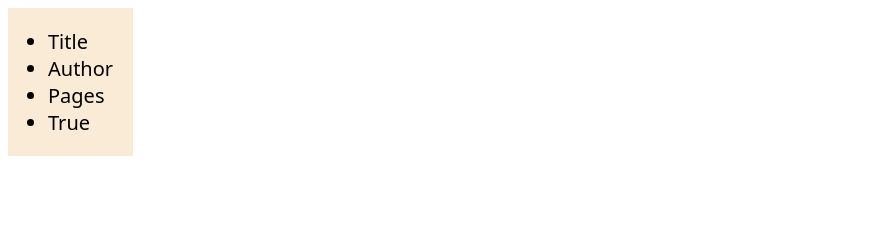
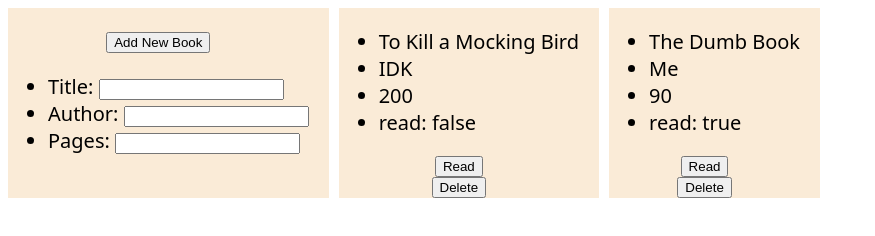
Before and after one commit to dndwiggins/LibraryJS, a plain HTML site: page index.html in a window 1280 px wide. Shown: the whole page, without its empty margins (0-875 px from the left). Drawn offline with Linux system fonts and the light colour scheme.

Commit message:
fixed every intial problem, added functionality

```diff
--- a/index.html
+++ b/index.html
@@ -7,14 +7,26 @@
     <link rel="stylesheet" href="styles.css">
 </head>
 <body>
-    <div class="main">
+
+    <div class="main" id="main">
+
 
         <div class="container">
+            <button id="add" class="add">Add New Book</button>
             <ul>
-                <li>Title</li>
-                <li>Author</li>
-                <li>Pages</li>
-                <li>True</li>
+                <li>
+                  <label for="Title">Title:</label>
+                  <input type="text" id="title" name="title" />
+                </li>
+                <li>
+                  <label for="author">Author:</label>
+                  <input type="text" id="author" name="author" />
+                </li>
+                <li>
+                    <label for="pages">Pages:</label>
+                    <input type="number" id="pages" name="page_count" />
+
+                </li>
               </ul>
 
         </div>
--- a/script.js
+++ b/script.js
@@ -13,23 +13,115 @@ function Book(title, author, pages, read) {
         return this.title + " by " + this.author + ", " + this.pages + " pages, not read yet"
     };
 
+
+
 }
 
-const book1 = new Book("To Kill a Mocking Bird", "IDK", 200, true);
+var counter = -1;
+
+const book1 = new Book("To Kill a Mocking Bird", "IDK", 200, false);
+
+const main = document.querySelector("#main");
+
+const book2 = new Book("The Dumb Book", "Me", 90, true);
 
 
+function addBookToLibrary(book) {
+    myLibrary.push(book);
 
-function addBookToLibrary() {
-    // do stuff here
+    counter++;
+
+    var container = document.createElement("div");
+
+    container.className = "container";
+
+    main.appendChild(container);
+
+    var contentHolder = document.createElement("ul");
+
+    container.appendChild(contentHolder);
+
+    var title = document.createElement("li");
+    var author = document.createElement("li");
+    var pages = document.createElement("li");
+    var readHT = document.createElement("li");
+
+    title.innerHTML = book.title;
+
+    author.innerHTML = book.author;
+
+    pages.innerHTML = book.pages
+
+    readHT.innerHTML = "read: " + book.read
+
+
+    contentHolder.appendChild(title);
+
+    contentHolder.appendChild(author);
+
+    contentHolder.appendChild(pages);
+
+    contentHolder.appendChild(readHT);
+
+
+    var readBt = document.createElement("button");
+
+    readBt.innerHTML = "Read"
+
+    readBt.addEventListener('click', function () {
+        if (book.read == true) {
+            book.read = false
+            readHT.innerHTML = "read: " + book.read;
+
+        } else {
+            book.read = true
+            readHT.innerHTML = "read: " + book.read;
+        }
+
+
+    });
+
+    container.appendChild(readBt);
+
+    //append children after you add event listener
+
+    var deleteBt = document.createElement("button");
+
+    deleteBt.innerHTML = "Delete"
+
+    deleteBt.addEventListener('click', function () {
+        main.removeChild(container)
+        myLibrary.splice(counter, counter);
+        counter--;
+
+    });
+
+    container.appendChild(deleteBt)
+
+
 }
 
-
-function displayBooks() {
-    for (i = 0; i < myLibrary.length; i++) {
+addBookToLibrary(book1);
+addBookToLibrary(book2);
 
 
+const addBT = document.querySelector("#add");
 
 
+addBT.addEventListener('click', function () {
+
+    var titleValue = document.getElementById("title").value;
+    var authorValue = document.getElementById("author").value;
+    var pageValue = document.getElementById("pages").value;
+
+    if (titleValue == "" || authorValue == "" || pageValue == "") {
+        alert("Add real inputs bruh")
+        return
     }
 
-}
+    const book = new Book(titleValue, authorValue, pageValue, false);
+
+    addBookToLibrary(book);
+
+
+});
--- a/styles.css
+++ b/styles.css
@@ -1,8 +1,23 @@
+.main {
+    display: flex;
+    gap: 10px;
+}
+
+
 .container {
     display: flex;
+    flex-direction: column;
+    justify-content: center;
+    align-items: center;
     font-size: 20px;
     width: fit-content;
     padding-right: 20px;
     background-color: antiquewhite;
     font-family: system-ui, -apple-system, BlinkMacSystemFont, 'Segoe UI', Roboto, Oxygen, Ubuntu, Cantarell, 'Open Sans', 'Helvetica Neue', sans-serif;
 }
+
+button {
+    display: flex;
+    justify-content: center;
+    align-items: center;
+}
```
